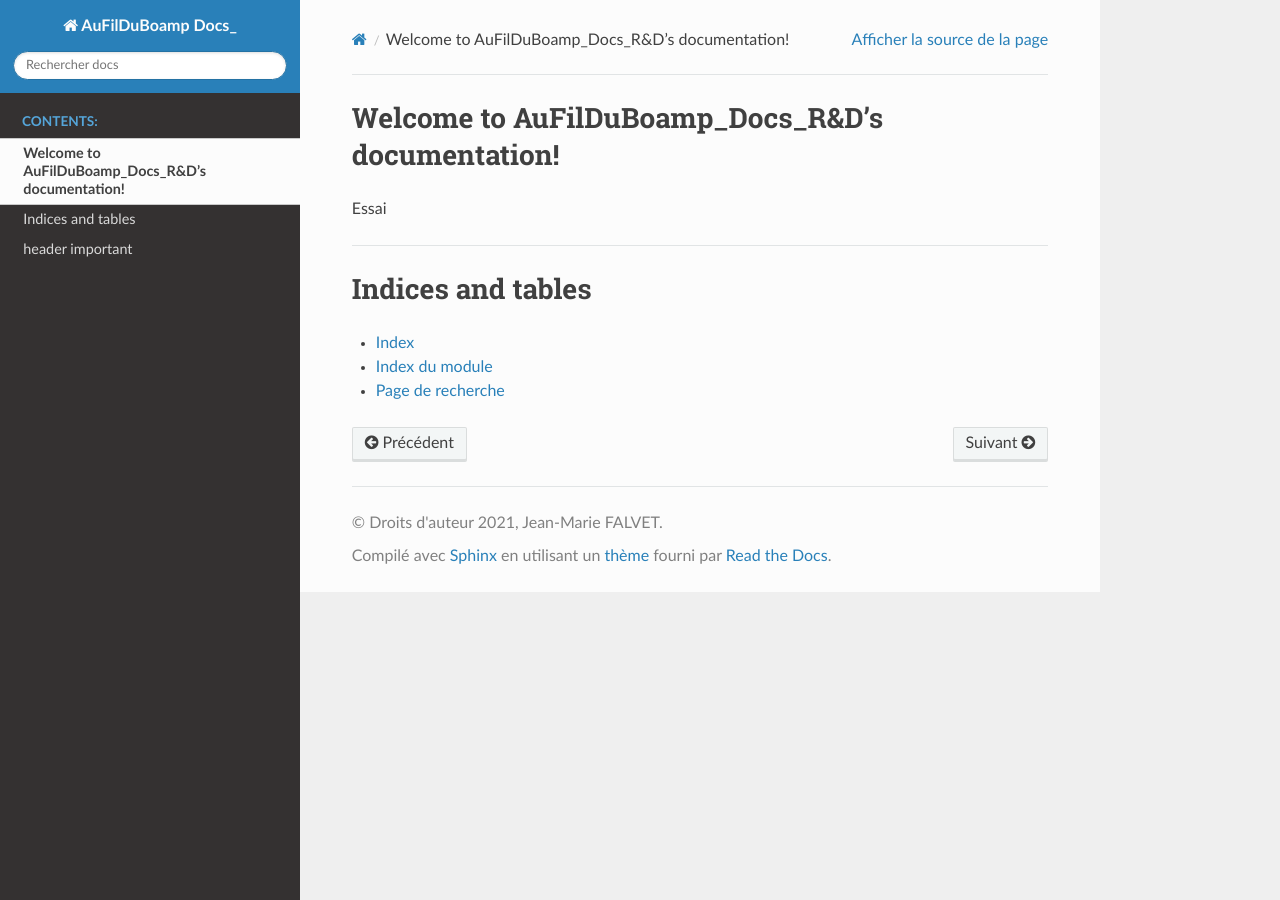
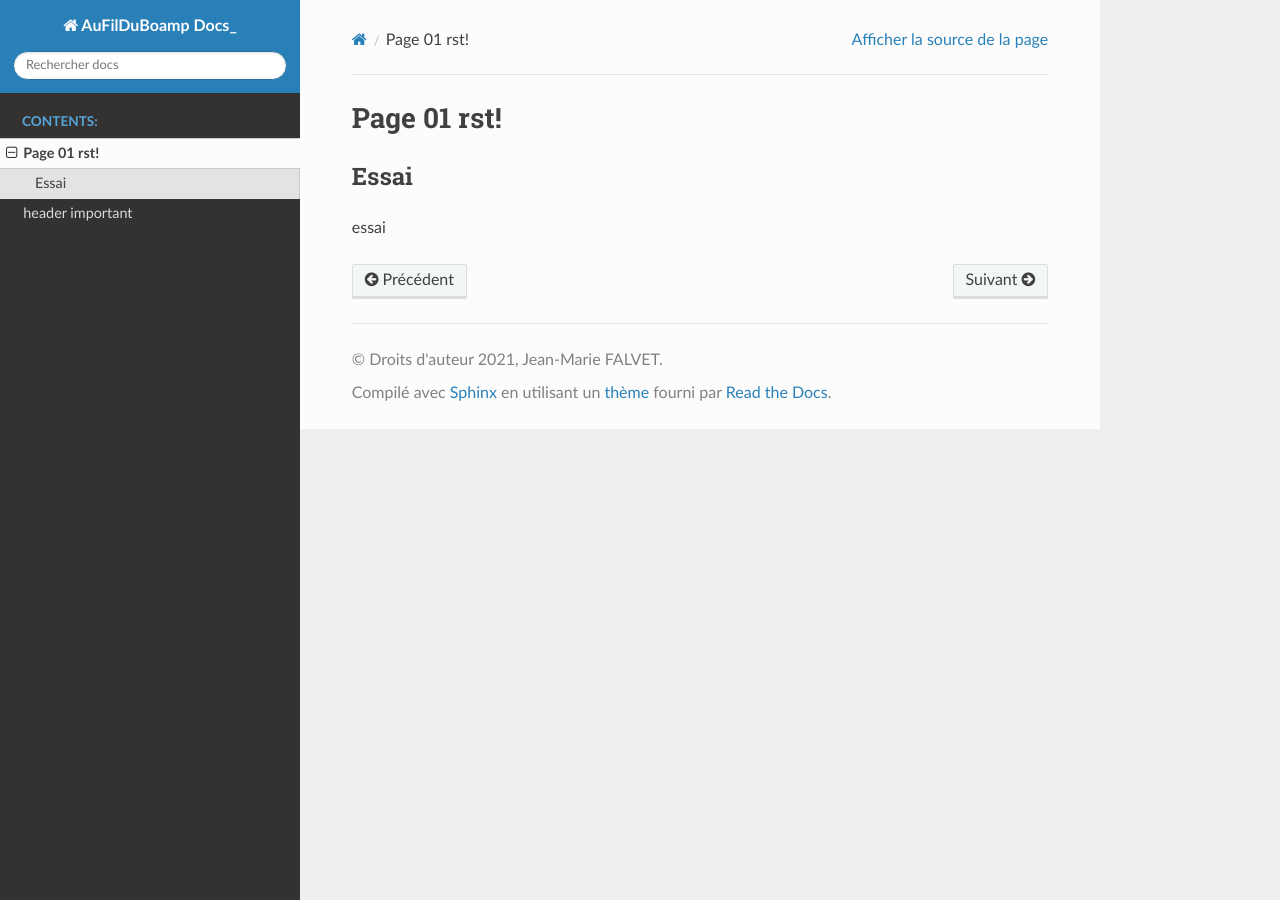
Before and after one commit to TrellixVulnTeam/AuFilDuBoamp_Docs_ZGVC, a Sphinx documentation site: the page built from docs/source/page01.rst, in a window 1280 px wide. Built offline with Sphinx 7.4.7 and the Read the Docs theme 2.0.0, drawn with Linux system fonts in a browser that asks for light colours.

Commit message:
AuFilDuBoamp Docs

```diff
--- a/docs/source/page01.rst
+++ b/docs/source/page01.rst
@@ -3,23 +3,9 @@
    You can adapt this file completely to your liking, but it should at least
    contain the root `toctree` directive.
 
-Welcome to AuFilDuBoamp_Docs_R&D's documentation!
+Page 01 rst!
 =================================================
 
 Essai
-
-
 -------------------------------------------------
-
-.. toctree::
-   :maxdepth: 2
-   :caption: Contents:
-
-
-
-Indices and tables
-==================
-
-* :ref:`genindex`
-* :ref:`modindex`
-* :ref:`search`
+essai
```
Also changed, not shown: 9 other files.
